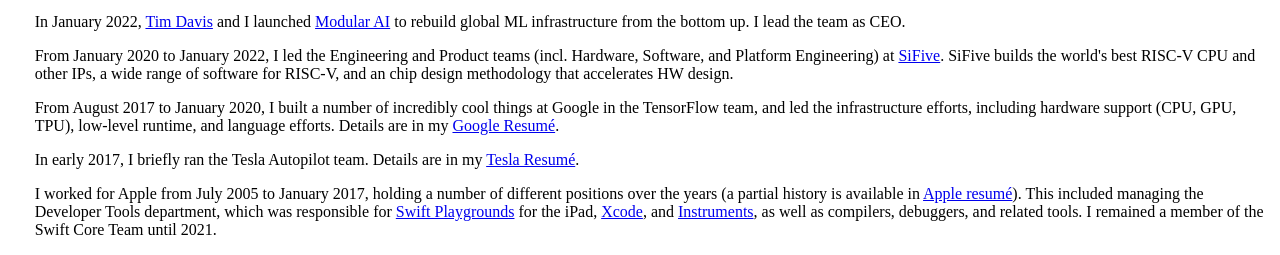
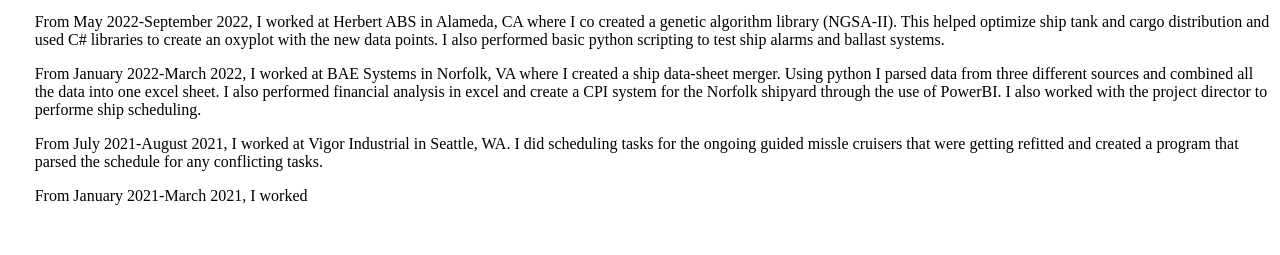
Before and after one commit to natefillups/natefillups.com, a plain HTML site: page index.html in a window 1280 px wide. Shown: the part 546-801 px from the top of the page. Drawn offline with Linux system fonts and the light colour scheme.

Commit message:
Update index.html

```diff
--- a/index.html
+++ b/index.html
@@ -53,28 +53,13 @@
 
 <div class="text">
 
-<p>In January 2022, <a href="https://www.timdavis.com/">Tim Davis</a> and I
-launched <a href="https://www.modular.ai/">Modular AI</a> to rebuild global
-ML infrastructure from the bottom up.  I lead the team as CEO.</p>
+<p>From May 2022-September 2022, I worked at Herbert ABS in Alameda, CA where I co created a genetic algorithm library (NGSA-II). This helped optimize ship tank and cargo distribution and used C# libraries to create an oxyplot with the new data points. I also performed basic python scripting to test ship alarms and ballast systems.</p>
 
-<p>From January 2020 to January 2022, I led the Engineering and Product teams
-(incl. Hardware, Software, and Platform Engineering) at <a href="https://sifive.com">SiFive</a>.  SiFive builds the world's best RISC-V CPU and other IPs, a wide range of software for RISC-V, and an chip design methodology that accelerates HW design</a>.</p>
+<p>From January 2022-March 2022, I worked at BAE Systems in Norfolk, VA where I created a ship data-sheet merger. Using python I parsed data from three different sources and combined all the data into one excel sheet. I also performed financial analysis in excel and create a CPI system for the Norfolk shipyard through the use of PowerBI. I also worked with the project director to performe ship scheduling.</p>
 
-<p>From August 2017 to January 2020, I built a number of incredibly cool things at Google in the TensorFlow team, and led the infrastructure efforts, including hardware support (CPU, GPU, TPU), low-level runtime, and language efforts.  Details are in my <a href="http://nondot.org/sabre/Resume.html#Google">Google Resumé</a>.
+<p>From July 2021-August 2021, I worked at Vigor Industrial in Seattle, WA. I did scheduling tasks for the ongoing guided missle cruisers that were getting refitted and created a program that parsed the schedule for any conflicting tasks.</p>
 
-<p>In early 2017, I briefly ran the Tesla Autopilot team.  Details are in my <a href="http://nondot.org/sabre/Resume.html#Tesla">Tesla Resumé</a>.
-</p>
-
-<p>I worked for Apple from July 2005 to January 2017, holding a number of
-different positions over the years (a partial history is available in <a
-href="Resume.html#Apple">Apple resumé</a>).  This included managing the Developer Tools department, which was responsible for <a
-href="http://www.apple.com/swift/playgrounds/">Swift Playgrounds</a> for the
-iPad, <a
-href="http://en.wikipedia.org/wiki/Xcode">Xcode</a>, and <a
-href="http://en.wikipedia.org/wiki/Instruments_(application)">Instruments</a>,
-as well as compilers, debuggers, and related tools. I remained a member of the Swift Core Team until 2021.</p>
-</div>
-
+<p>From January 2021-March 2021, I worked </p>
 <!--
 <div class="box">MLIR Compiler Infrastructure</div>
 
```
